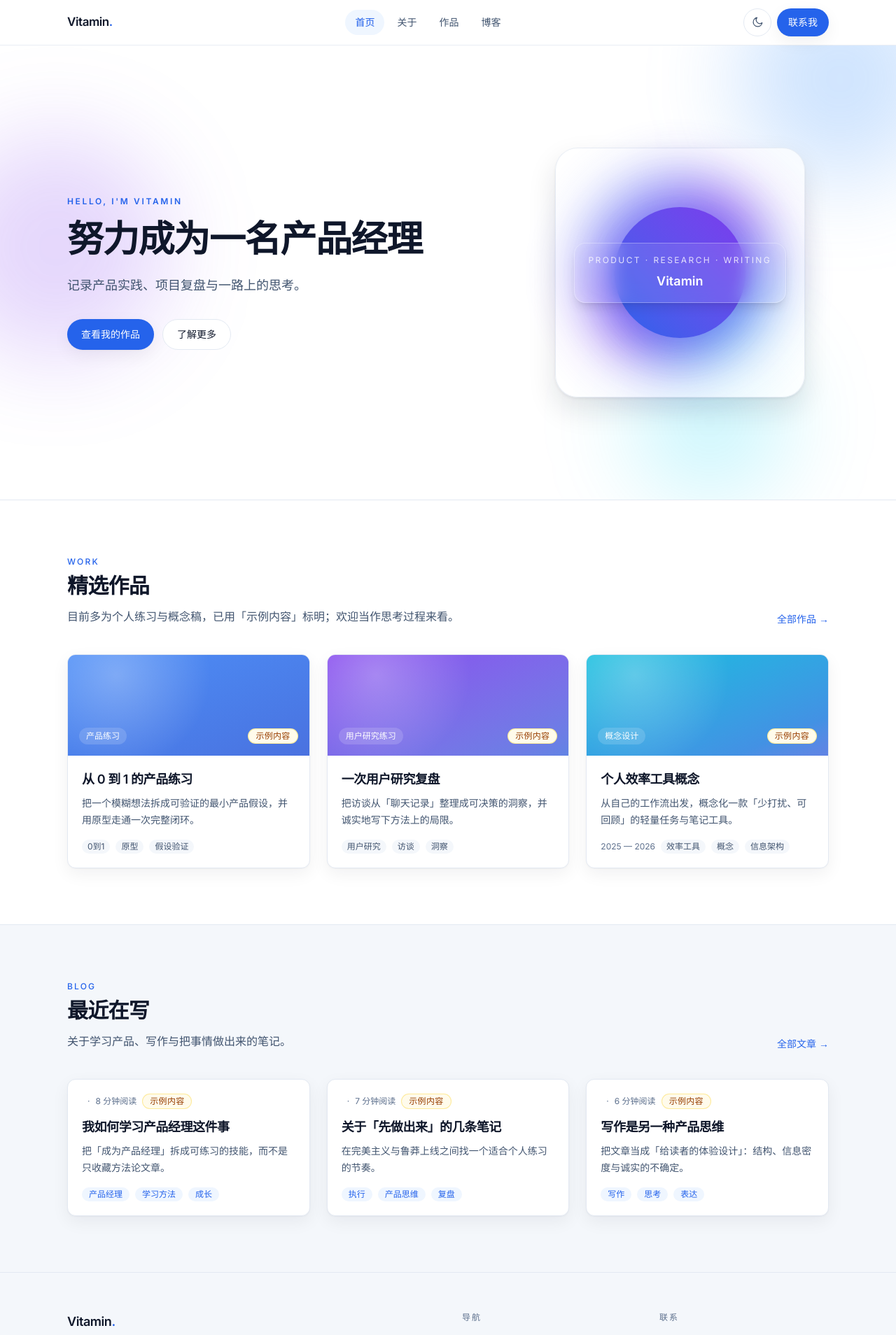
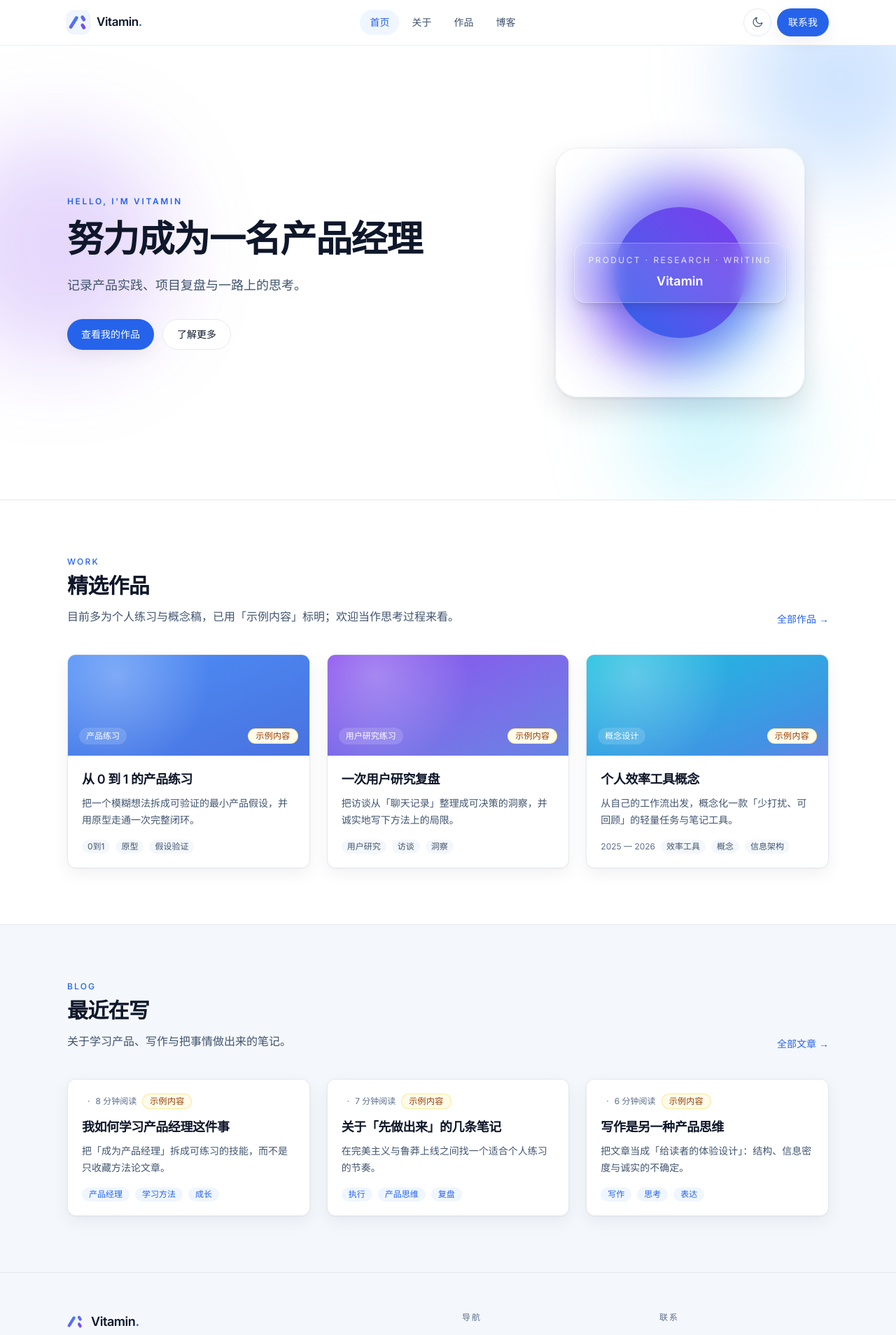
Before and after one commit to zqYuan98/AI-website, a Next.js app: page / in a window 1280 px wide. Shown: the top 1908 px of the page at 70% size. Built offline with nearby package versions, Linux system fonts and the light colour scheme.

Commit message:
feat: show Vitamin logo mark in header and footer

```diff
--- a/src/components/footer.tsx
+++ b/src/components/footer.tsx
@@ -6,9 +6,13 @@ export function Footer() {
     <footer className="border-t border-line bg-background-subtle">
       <div className="container-page grid gap-10 py-14 md:grid-cols-12">
         <div className="md:col-span-6">
-          <p className="text-lg font-semibold tracking-tight">
-            {site.name}
-            <span className="text-accent">.</span>
+          <p className="inline-flex items-center gap-2.5 text-lg font-semibold tracking-tight">
+            {/* eslint-disable-next-line @next/next/no-img-element */}
+            <img src="/logo.svg" alt="" width={24} height={24} className="h-6 w-6 object-contain" />
+            <span>
+              {site.name}
+              <span className="text-accent">.</span>
+            </span>
           </p>
           <p className="mt-3 max-w-md text-sm leading-7 text-foreground-muted">
             {site.tagline} 欢迎一起讨论产品、研究与写作。
--- a/src/components/header.tsx
+++ b/src/components/header.tsx
@@ -32,10 +32,22 @@ export function Header() {
       <div className="container-page flex h-16 items-center justify-between gap-4">
         <Link
           href="/"
-          className="text-[17px] font-semibold tracking-tight text-foreground"
+          className="group inline-flex items-center gap-2.5 text-[17px] font-semibold tracking-tight text-foreground"
         >
-          {site.name}
-          <span className="text-accent">.</span>
+          <span className="relative inline-flex h-8 w-8 shrink-0 items-center justify-center overflow-hidden rounded-lg bg-accent-soft ring-1 ring-line/70">
+            {/* eslint-disable-next-line @next/next/no-img-element */}
+            <img
+              src="/logo.svg"
+              alt=""
+              width={28}
+              height={28}
+              className="h-7 w-7 object-contain"
+            />
+          </span>
+          <span>
+            {site.name}
+            <span className="text-accent">.</span>
+          </span>
         </Link>
 
         <nav
```
